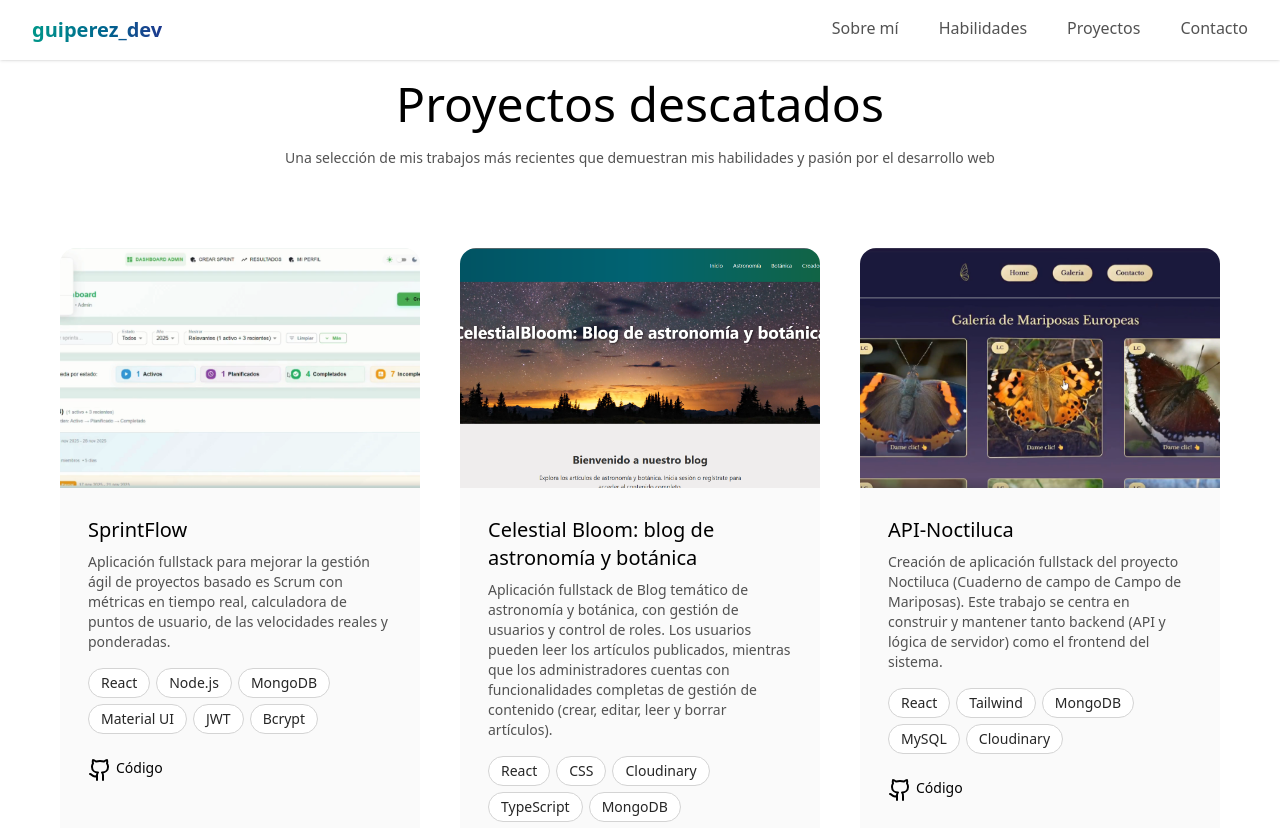
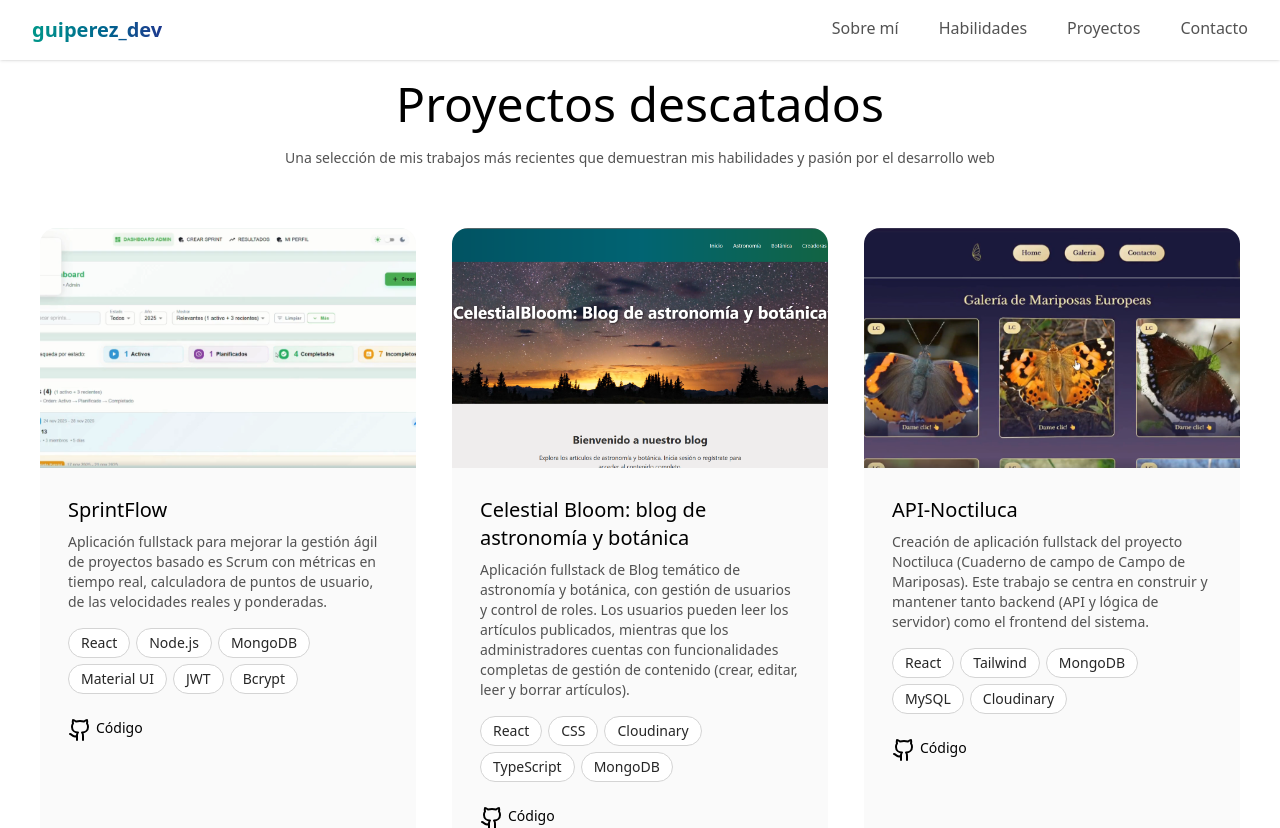
Before and after one commit to guiss26/portafolio-guissella, a React (Vite) app: page /projects in a window 1280 px wide. Shown: the top 828 px of the page. Built offline with nearby package versions, Linux system fonts and the light colour scheme.

Commit message:
style(projects): set div cards padding to p-10

```diff
--- a/src/sections/Projects.jsx
+++ b/src/sections/Projects.jsx
@@ -8,6 +8,13 @@
 import piedrasAngulares from '../assets/piedras-angulares.PNG'
 
 export default function Projects() {
+
+    const projectsB = [
+        {
+
+        }
+    ]
+
     return (
         <>
             <section id="proyects" className="min-h-screen bg-white flex flex-col items-center justify-center py-15 border-b border-neutral-200">
@@ -17,7 +24,7 @@
                         <p className="text-neutral-600 text-sm">Una selección de mis trabajos más recientes que demuestran mis habilidades y pasión por el desarrollo web</p>
                     </div>
 
-                    <div className="grid grid-cols-1 md:grid-cols-2 lg:grid-cols-3 gap-10 p-15">
+                    <div className="grid grid-cols-1 md:grid-cols-2 lg:grid-cols-3 gap-9 p-10">
 
                         {/* SprintFlow */}
                         <div className="bg-neutral-50 rounded-2xl">
```
